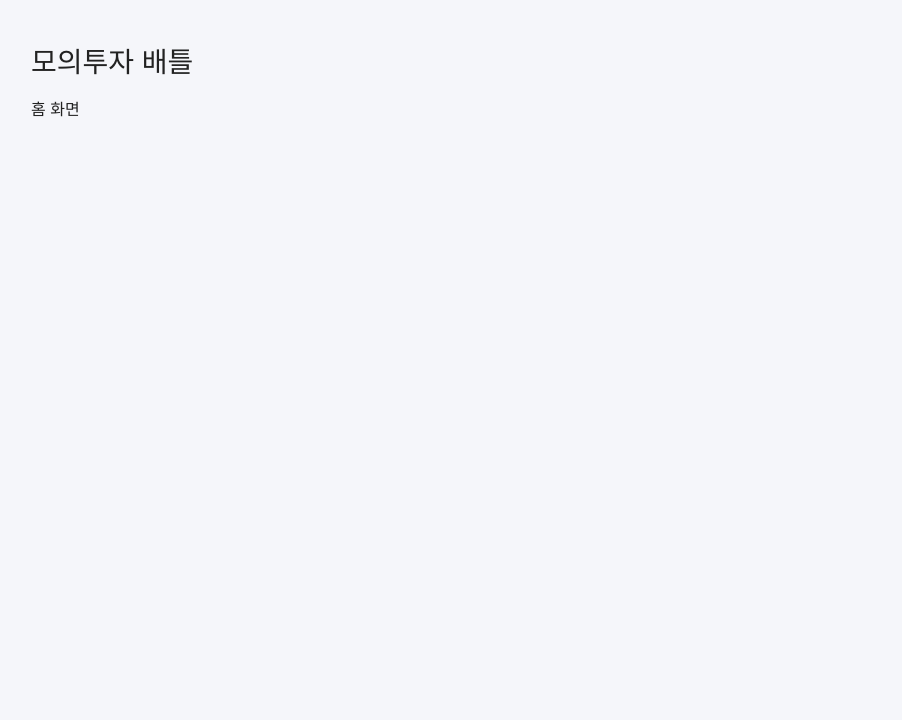
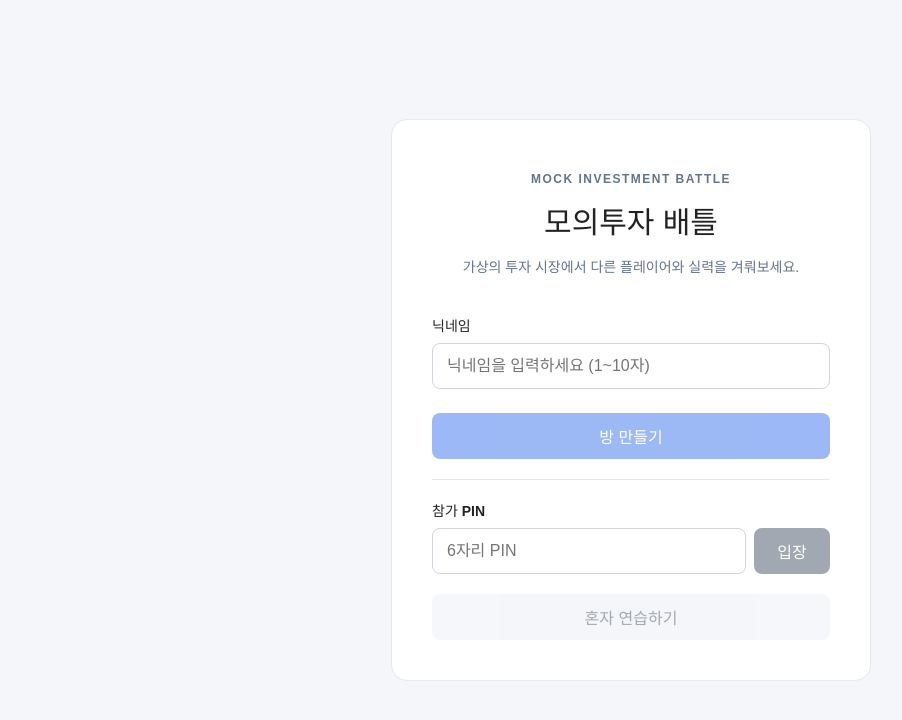
Before and after one commit to mock-battle-kgu/mock-battle, a React app in the folder frontend/: page / in a window 1280 px wide. Shown: the top 720 px of the page, without its empty margins (9-911 px from the left). Built offline with nearby package versions, Linux system fonts and the light colour scheme; the HTML template or start-up script is replaced by a standard one.

Commit message:
feat(frontend): 홈 화면 UI 구현

```diff
--- /dev/null
+++ b/frontend/src/pages/Home.css
@@ -0,0 +1,119 @@
+
+.home {
+  display: flex;
+  align-items: center;
+  justify-content: center;
+  min-height: 100vh;
+  padding: 24px;
+  background: #f5f6fa;
+}
+
+.home-container {
+  width: 100%;
+  max-width: 480px;
+  padding: 40px;
+  background: #fff;
+  border: 1px solid #e5e7eb;
+  border-radius: 16px;
+}
+
+.home-header {
+  margin-bottom: 36px;
+  text-align: center;
+}
+
+.home-label {
+  margin-bottom: 12px;
+  color: #64748b;
+  font-size: 12px;
+  font-weight: 700;
+  letter-spacing: 1.5px;
+}
+
+.home-header h1 {
+  margin-bottom: 12px;
+  font-size: 30px;
+}
+
+.home-description {
+  color: #64748b;
+  font-size: 14px;
+  line-height: 1.6;
+}
+
+.home-form label {
+  display: block;
+  margin-bottom: 8px;
+  font-size: 14px;
+  font-weight: 600;
+}
+
+.home-form input {
+  width: 100%;
+  height: 46px;
+  padding: 0 14px;
+  border: 1px solid #d1d5db;
+  border-radius: 8px;
+  outline: none;
+}
+
+.home-form input:focus {
+  border-color: #2563eb;
+}
+
+.home-actions {
+  display: flex;
+  flex-direction: column;
+  gap: 20px;
+  margin-top: 24px;
+}
+
+.home-actions button {
+  min-height: 46px;
+  border: none;
+  border-radius: 8px;
+  font-weight: 600;
+  cursor: pointer;
+}
+
+.home-actions button:disabled {
+  cursor: not-allowed;
+  opacity: 0.45;
+}
+
+.primary-button {
+  color: #fff;
+  background: #2563eb;
+}
+
+.join-section {
+  padding-top: 20px;
+  border-top: 1px solid #e5e7eb;
+}
+
+.join-input {
+  display: flex;
+  gap: 8px;
+}
+
+.join-input input {
+  flex: 1;
+  min-width: 0;
+}
+
+.join-input button {
+  width: 76px;
+  color: #fff;
+  background: #334155;
+}
+
+.practice-button {
+  color: #334155;
+  background: #e9edf5;
+}
+
+@media (max-width: 480px) {
+  .home-container {
+    padding: 28px 20px;
+  }
+}
--- a/frontend/src/pages/Home.jsx
+++ b/frontend/src/pages/Home.jsx
@@ -1,8 +1,98 @@
+
+import { useState } from 'react'
+import './Home.css'
+
 function Home() {
+  const [nickname, setNickname] = useState('')
+  const [roomId, setRoomId] = useState('')
+
+  const isNicknameValid =
+    nickname.trim().length >= 1 && nickname.trim().length <= 10
+
+  const isRoomIdValid = /^\d{6}$/.test(roomId)
+
+  const handleCreateRoom = () => {
+    if (!isNicknameValid) return
+    alert('방 만들기는 서버 연결 후 구현할 예정입니다.')
+  }
+
+  const handleJoinRoom = () => {
+    if (!isNicknameValid || !isRoomIdValid) return
+    alert('방 입장은 서버 연결 후 구현할 예정입니다.')
+  }
+
+  const handlePractice = () => {
+    if (!isNicknameValid) return
+    alert('연습 모드는 서버 연결 후 구현할 예정입니다.')
+  }
+
   return (
-    <main>
-      <h1>모의투자 배틀</h1>
-      <p>홈 화면</p>
+    <main className="home">
+      <section className="home-container">
+        <header className="home-header">
+          <p className="home-label">MOCK INVESTMENT BATTLE</p>
+          <h1>모의투자 배틀</h1>
+          <p className="home-description">
+            가상의 투자 시장에서 다른 플레이어와 실력을 겨뤄보세요.
+          </p>
+        </header>
+
+        <section className="home-form">
+          <label htmlFor="nickname">닉네임</label>
+          <input
+            id="nickname"
+            type="text"
+            placeholder="닉네임을 입력하세요 (1~10자)"
+            value={nickname}
+            maxLength={10}
+            onChange={(e) => setNickname(e.target.value)}
+          />
+
+          <div className="home-actions">
+            <button
+              type="button"
+              className="primary-button"
+              disabled={!isNicknameValid}
+              onClick={handleCreateRoom}
+            >
+              방 만들기
+            </button>
+
+            <div className="join-section">
+              <label htmlFor="roomId">참가 PIN</label>
+              <div className="join-input">
+                <input
+                  id="roomId"
+                  type="text"
+                  inputMode="numeric"
+                  placeholder="6자리 PIN"
+                  value={roomId}
+                  maxLength={6}
+                  onChange={(e) =>
+                    setRoomId(e.target.value.replace(/\D/g, ''))
+                  }
+                />
+                <button
+                  type="button"
+                  disabled={!isNicknameValid || !isRoomIdValid}
+                  onClick={handleJoinRoom}
+                >
+                  입장
+                </button>
+              </div>
+            </div>
+
+            <button
+              type="button"
+              className="practice-button"
+              disabled={!isNicknameValid}
+              onClick={handlePractice}
+            >
+              혼자 연습하기
+            </button>
+          </div>
+        </section>
+      </section>
     </main>
   )
 }
```
